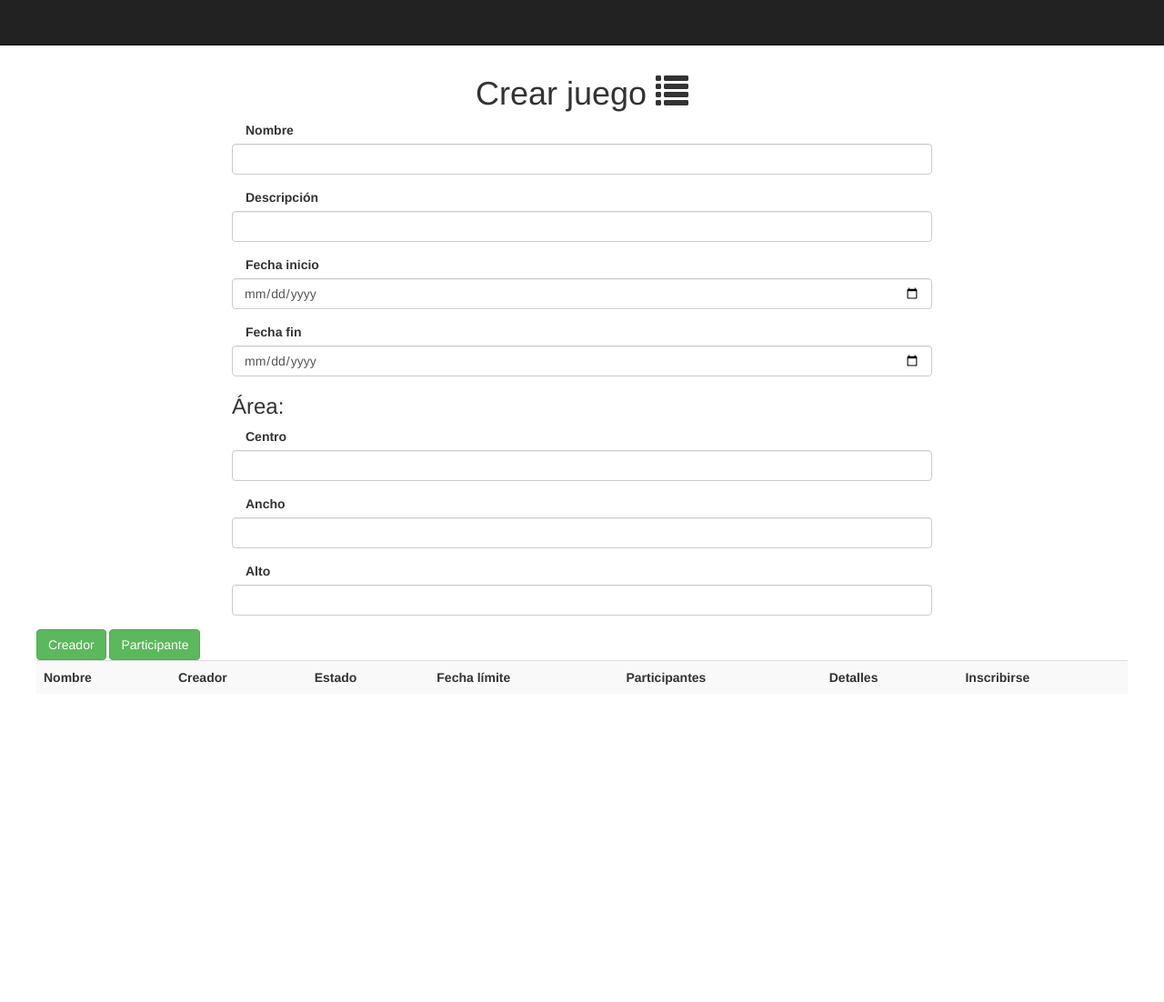
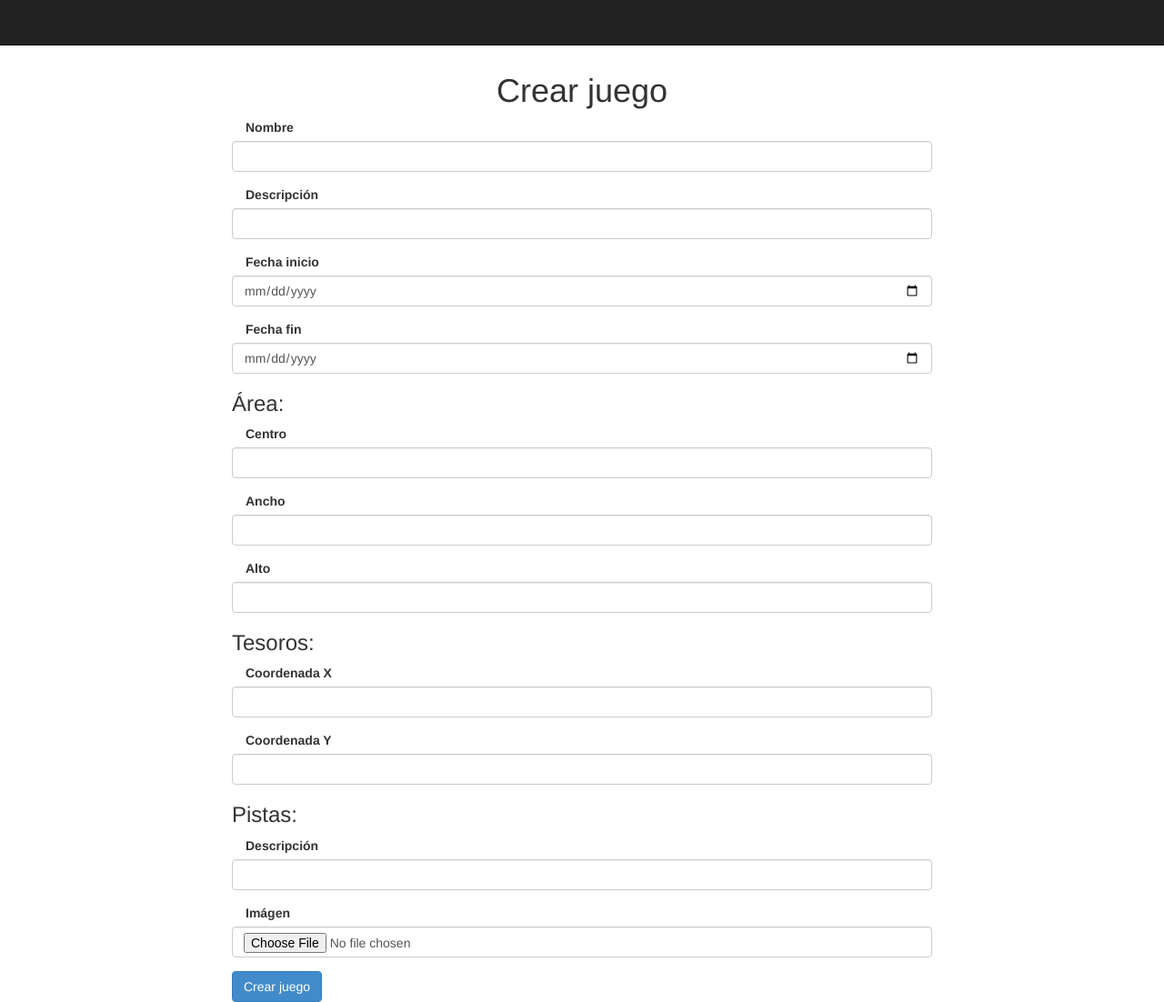
Before and after one commit to AlvaroMAM/GNSS-Galileo, a Flask app: template code/templates/crearjuego.html in a window 1280 px wide. Shown: the whole page at 91% size. Before the commit the page ends 753 px from the top, so only its background shows below. Run offline with Flask 2, Linux system fonts and the light colour scheme; the template is opened without the code that fills it, so the values that code supplies are empty; some libraries are stand-ins or nearby versions.

Commit message:
Creación de juego

```diff
--- a/code/app.py
+++ b/code/app.py
@@ -43,7 +43,44 @@ def details ():
     #mongodb update
     return render_template('inscribir.html',juego=current_juego)
 
+# Crear un juego
+@app.route("/crearjuego", methods=['GET','POST'])
+def creacionjuego():
+    return render_template('crearjuego.html')
 
+# Guardar un juego
+@app.route('/saveGame', methods=['GET','POST'])
+def writeGame():
+    nombre = request.form["inputNombre"]
+    descripcion = request.form['inputDescripcion']
+    fechaInicio = request.form['inputFechaInicio']
+    fechaFin =  request.form['inputFechaFin']
+    centro = request.form['inputCentro']
+    alto = request.form['inputAlto']
+    ancho = request.form['inputAncho']
+    coordenadaX = request.form['inputCoordenadaX']
+    coordenadaY =request.form['inputCoordenadaY']
+    descripcionpista = request.form['inputPista']
+    imagen = request.form['inputImagen']
+    creador = current_user.getEmail()
+
+    if nombre and descripcion and fechaInicio and fechaFin and centro and alto and ancho and coordenadaX and coordenadaY and descripcionpista and imagen:
+        response = juegosCollection.insert_one({'creador': creador,'nombre':nombre, 'descripcion': descripcion, 'fechaInicio': fechaInicio,
+         'fechaFin': fechaFin,'centro':centro, 'alto': alto, 'ancho': ancho,'coordenadaX':coordenadaX, 'coordenadaY': coordenadaY,
+         'descripcionpista':descripcionpista,'imagen':imagen, 'estado':"Activo"})
+        if response:
+            return render_template('juegos.html')
+            """Response(response=json.dumps({"Message": "Correct insertion"}),
+                        status=200,
+                        mimetype='application/json')"""
+        else:
+            return Response(response=json.dumps({"Error": "Something wrong during insertion"}),
+                        status=400,
+                        mimetype='application/json')
+    else:
+        return Response(response=json.dumps({"Error": "Some field is empty"}),
+                        status=400,
+                        mimetype='application/json')
 
 """
 @app.route("/misJuegos")
--- a/code/templates/crearjuego.html
+++ b/code/templates/crearjuego.html
@@ -5,15 +5,16 @@
 <br/>
     <div class="row">
         <div class="col-lg-12 text-center">
-            <h1>Crear juego <span class="glyphicon glyphicon-list" aria-hidden="true"></span></h1>
+            <h1>Crear juego </h1>
         </div>
     </div>
     <div class="row">
         <div class="col-md-2"></div>
         <div class="col-md-8">
+            <form action="/saveGame" method="POST">
                 <div class="form-group">
                     <label for="inputNombre" class="col-sm-3 control-label">Nombre</label>
-                    <input type="text" class="form-control" name="inputNombre" id="inputNombre">
+                    <input type="text" class="form-control" name="inputNombre" id="inputNombre" required>
                 </div>
                 <div class="form-group">
                     <label for="inputDescripcion" class="col-sm-3 control-label">Descripción</label>
@@ -27,8 +28,8 @@
                     <label for="inputFechaFin" class="col-sm-3 control-label">Fecha fin</label>
                     <input type="date" class="form-control" name="inputFechaFin" id="inputFechaFin">
                 </div>
+                <h3>Área:</h3>
                 <div class="form-group">
-                    <h3>Área:</h3>
                     <label for="inputCentro" class="col-sm-3 control-label">Centro</label>
                     <input type="number" class="form-control" name="inputCentro" id="inputCentro">
                 </div>
@@ -40,33 +41,26 @@
                     <label for="inputAlto" class="col-sm-3 control-label">Alto</label>
                     <input type="number" class="form-control" name="inputAlto" id="inputAlto">
                 </div>
+                <h3>Tesoros:</h3>
+                <div class="form-group">
+                    <label for="inputCoordenadaX" class="col-sm-3 control-label">Coordenada X</label>
+                    <input type="number" class="form-control" name="inputCoordenadaX" id="inputCoordenadaX">
+                </div>
+                <div class="form-group">
+                    <label for="inputCoordenadaY" class="col-sm-3 control-label">Coordenada Y</label>
+                    <input type="number" class="form-control" name="inputCoordenadaY" id="inputCoordenadaY">
+                </div>
+                <h3>Pistas:</h3>
+                <div class="form-group">
+                    <label for="inputPista" class="col-sm-3 control-label">Descripción</label>
+                    <input type="text" class="form-control" name="inputPista" id="inputPista">
+                </div>
+                <div class="form-group">
+                    <label for="inputImagen" class="col-sm-3 control-label">Imágen</label>
+                    <input type="file" class="form-control" name="inputImagen" id="inputImagen">
+                </div>
+                <button type="submit" class="btn btn-primary">Crear juego</button>
+            </form>
         </div>
     </div>
-    <div class="row">
-        <div>
-            <button type="button" class="btn btn-success" onclick="showCreatorTable()">Creador</button>
-            <button type="button" class="btn btn-success" onclick="showCompetitorTable()">Participante</button>
-        </div>
-        <div id="mis Juegos" class="table-responsive">
-            <table class="table table-striped">
-                <tr id="row">
-                    <th class="nombre">Nombre</th>
-                    <th class="creador">Creador</th>
-                    <th class="estado">Estado</th>
-                    <th class="fecha_fin">Fecha límite</th>
-                    <th class="participantes">Participantes</th>
-                    <th class="func1">Detalles</th>
-                    <th class="func2">Inscribirse</th>
-                </tr>
-            </table>
-        </div>
-    </div>
-<script>
-    function showCompetitorTable () {
-
-    }
-    function showCreatorTable() {
-
-    }
-</script>
 {% endblock content %}
```
Also changed, not shown: code/templates/juegos.html (+4 -3 lines).
